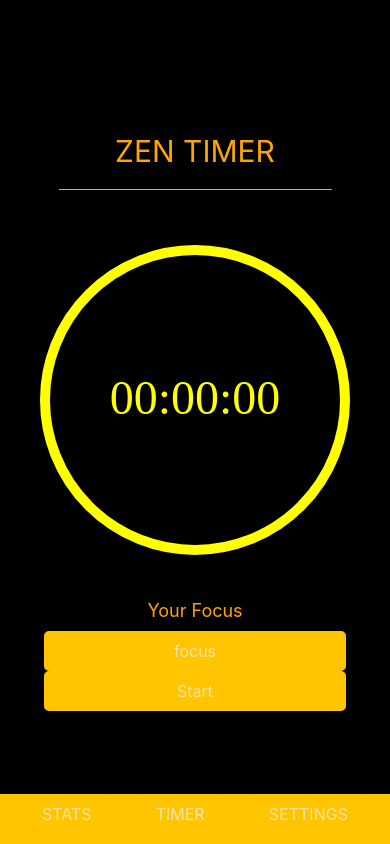
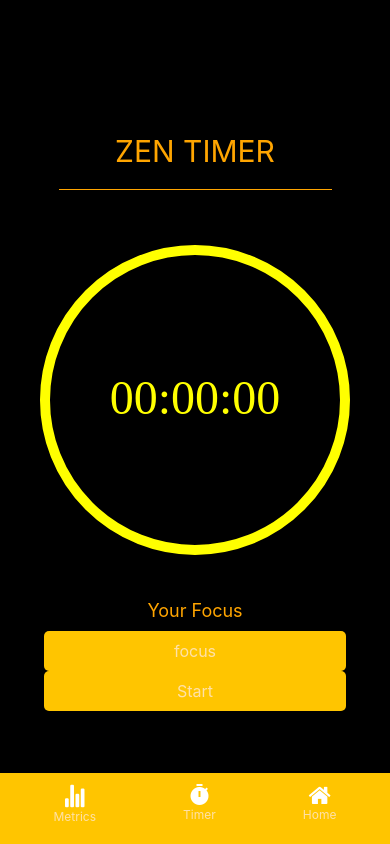
Before and after one commit to Lenindelrionicaragua/HabitTrackerAppFront, a React Native app: screen / in a window 390 px wide. Built offline with nearby package versions, Linux system fonts and the light colour scheme; what expo-web-browser would draw is missing.

Commit message:
Add icons in the app banner

```diff
--- a/component/Banner/Banner.js
+++ b/component/Banner/Banner.js
@@ -2,6 +2,9 @@ import React from "react";
 import { View, Text, StyleSheet, TouchableOpacity } from "react-native";
 import { useNavigation } from "@react-navigation/native";
 import { Colors } from "../../styles/AppStyles";
+import { Ionicons } from "@expo/vector-icons";
+import { FontAwesome } from "@expo/vector-icons";
+import { MaterialIcons } from "@expo/vector-icons";
 
 const { black, orange, white } = Colors;
 
@@ -15,19 +18,22 @@ const Banner = () => {
           style={styles.button}
           onPress={() => navigation.navigate("LoginScreen")}
         >
-          <Text style={styles.buttonText}>STATS</Text>
+          <Ionicons name="stats-chart" size={24} color="white" />
+          <Text style={styles.buttonText}>Metrics</Text>
         </TouchableOpacity>
         <TouchableOpacity
           style={styles.button}
           onPress={() => navigation.navigate("StopwatchScreen")}
         >
-          <Text style={styles.buttonText}>TIMER</Text>
+          <MaterialIcons name="timer" size={24} color="white" />
+          <Text style={styles.buttonText}>Timer</Text>
         </TouchableOpacity>
         <TouchableOpacity
           style={styles.button}
           onPress={() => navigation.navigate("SignupScreen")}
         >
-          <Text style={styles.buttonText}>SETTINGS</Text>
+          <FontAwesome name="home" size={24} color="white" />
+          <Text style={styles.buttonText}>Home</Text>
         </TouchableOpacity>
       </View>
     </View>
@@ -52,12 +58,13 @@ const styles = StyleSheet.create({
   button: {
     paddingVertical: 10,
     paddingHorizontal: 20,
-    backgroundColor: orange,
+    alignItems: "center",
     borderRadius: 5
   },
   buttonText: {
     color: white,
-    fontSize: 16
+
+    fontSize: 12
   }
 });
 
--- a/package.json
+++ b/package.json
@@ -3,7 +3,7 @@
   "version": "1.0.0",
   "dependencies": {
     "@expo/config-plugins": "~8.0.0",
-    "@expo/vector-icons": "^14.0.2",
+    "@expo/vector-icons": "^14.0.0",
     "@react-native-async-storage/async-storage": "^1.23.1",
     "@react-native-community/datetimepicker": "8.0.1",
     "@react-native-community/masked-view": "^0.1.11",
```
Also changed, not shown: 1 other file (tests, documents, lock files or other folders).
